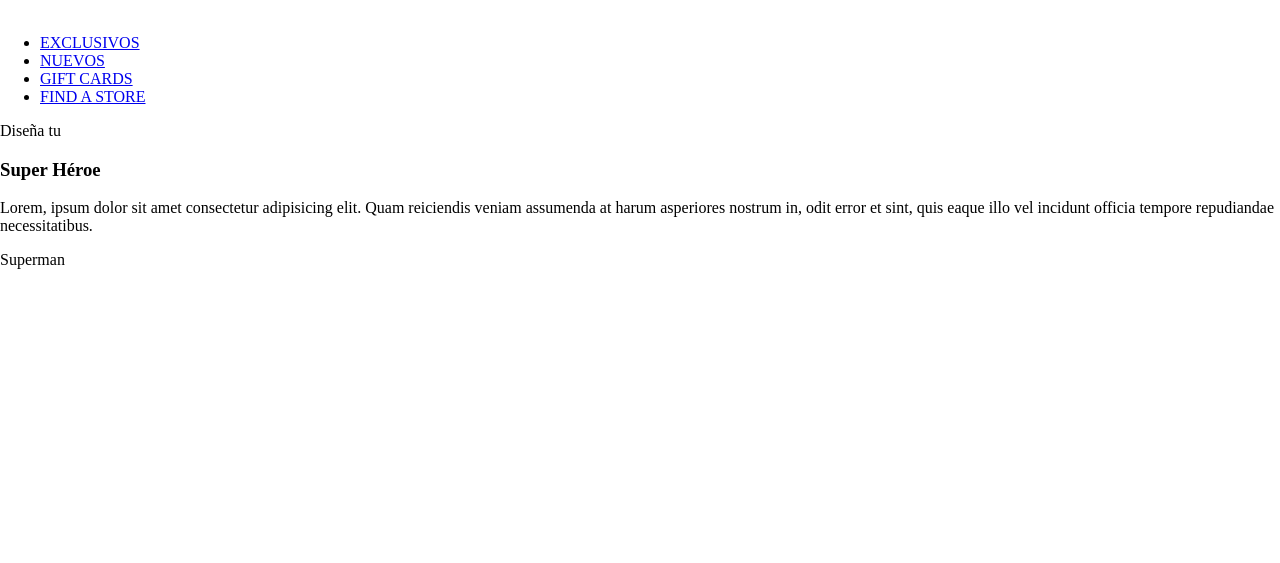
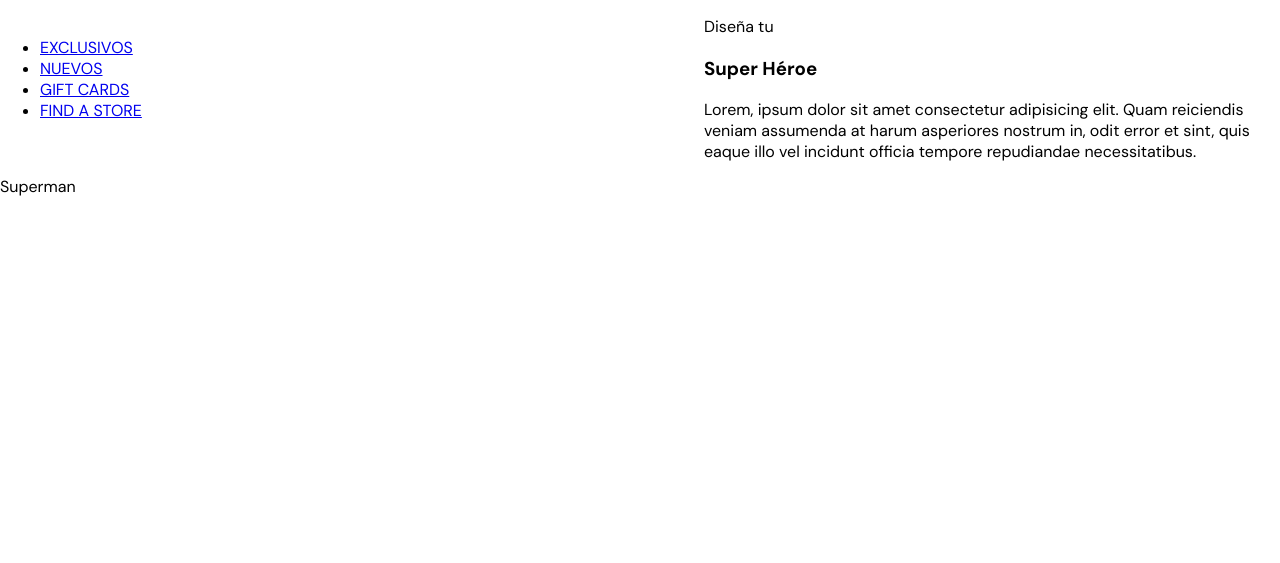
Before and after one commit to ismaeldevmw/superhero-landing-page-animations-css, a website: page index.html in a window 1280 px wide. Drawn offline with Linux system fonts and the light colour scheme.

Commit message:
Layout con CSS Grid

```diff
--- a/index.html
+++ b/index.html
@@ -5,6 +5,12 @@
     <meta http-equiv="X-UA-Compatible" content="IE=edge" />
     <meta name="viewport" content="width=device-width, initial-scale=1.0" />
     <title>Super Hero</title>
+    <link rel="preconnect" href="https://fonts.googleapis.com" />
+    <link rel="preconnect" href="https://fonts.gstatic.com" crossorigin />
+    <link
+      href="https://fonts.googleapis.com/css2?family=DM+Sans:wght@400;500;700&display=swap"
+      rel="stylesheet"
+    />
     <link rel="stylesheet" href="styles/main.css" />
     <link rel="stylesheet" href="styles/tablet.css" />
   </head>
--- a/styles/_base.scss
+++ b/styles/_base.scss
@@ -1,4 +1,5 @@
 body {
+  font-family: $body-font;
   height: 100vh;
   margin: 0;
   overflow: hidden;
--- a/styles/_layout.scss
+++ b/styles/_layout.scss
@@ -1,9 +1,19 @@
 .page {
   height: 100vh;
+  width: 100%;
   position: relative;
 }
 
 .container {
   position: absolute;
   z-index: 1;
+  display: grid;
+  grid-template-columns: 55% 45%;
+  grid-template-rows: 20% 50% 30%;
+  grid-template-areas:
+    'nav     aside'
+    'section aside'
+    'footer  aside';
+  height: 100%;
+  width: 100%;
 }
--- a/styles/_variables.scss
+++ b/styles/_variables.scss
@@ -1,9 +1,10 @@
 :root {
   // colors
-  --primary: #f7931a;
+  --primary: #ffd602;
   --primary-soft: #ffe9d5;
-  --secondary: #1a9af7;
+  --secondary: #036cb6;
   --secondary-soft: #e7f5ff;
+  --accent: #d5040a;
   --warm-black: #201e1c;
   --black: #282623;
   --grey: #bababa;
```
Also changed, not shown: styles/main.css.
